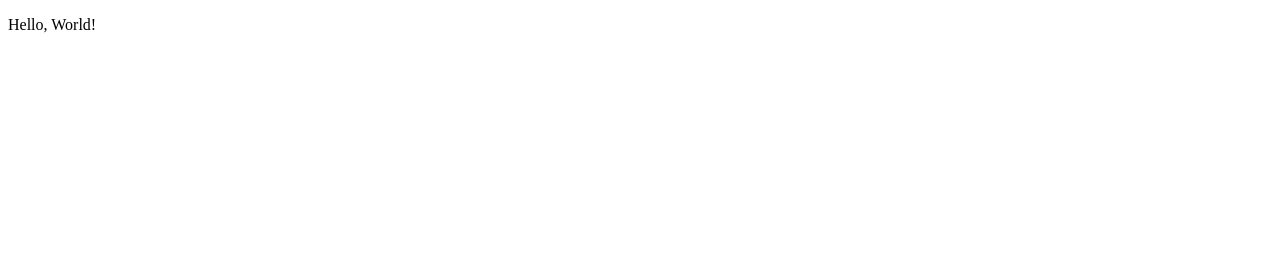
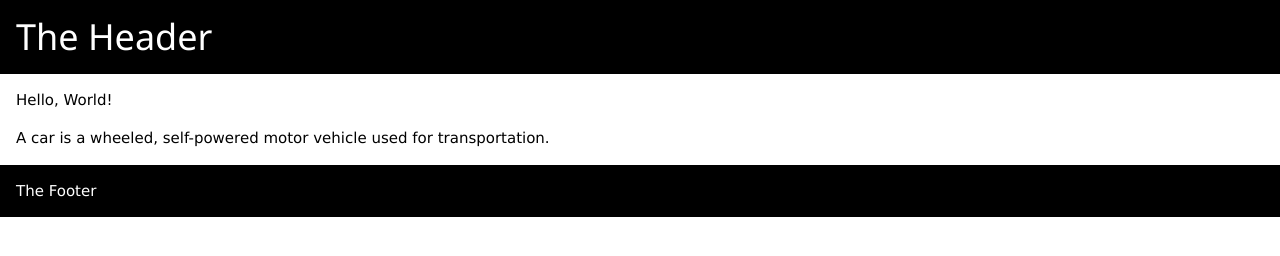
Before and after one commit to kgoe/kgoe.github.io, a plain HTML site: page index.html in a window 1280 px wide. Drawn offline with nearby package versions, Linux system fonts and the light colour scheme.

Commit message:
template

```diff
--- a/index.html
+++ b/index.html
@@ -5,8 +5,20 @@
         <meta http-equiv="X-UA-Compatible" content="IE=edge">
         <meta name="viewport" content="width=device-width, initial-scale=1.0">
         <title>KGOE</title>
+        <link rel="stylesheet" href="https://www.w3schools.com/w3css/4/w3.css">
     </head>
     <body>
+        <div class="w3-container w3-black">
+            <h1>The Header</h1>
+        </div>
+
+        <div class="w3-container">
             <p>Hello, World!</p>
+            <p>A car is a wheeled, self-powered motor vehicle used for transportation.</p>
+        </div>
+
+        <div class="w3-container w3-black">
+            <p>The Footer</p>
+        </div>
     </body>
 </html>
```
Lines whose indentation alone changed are shown as unchanged.
